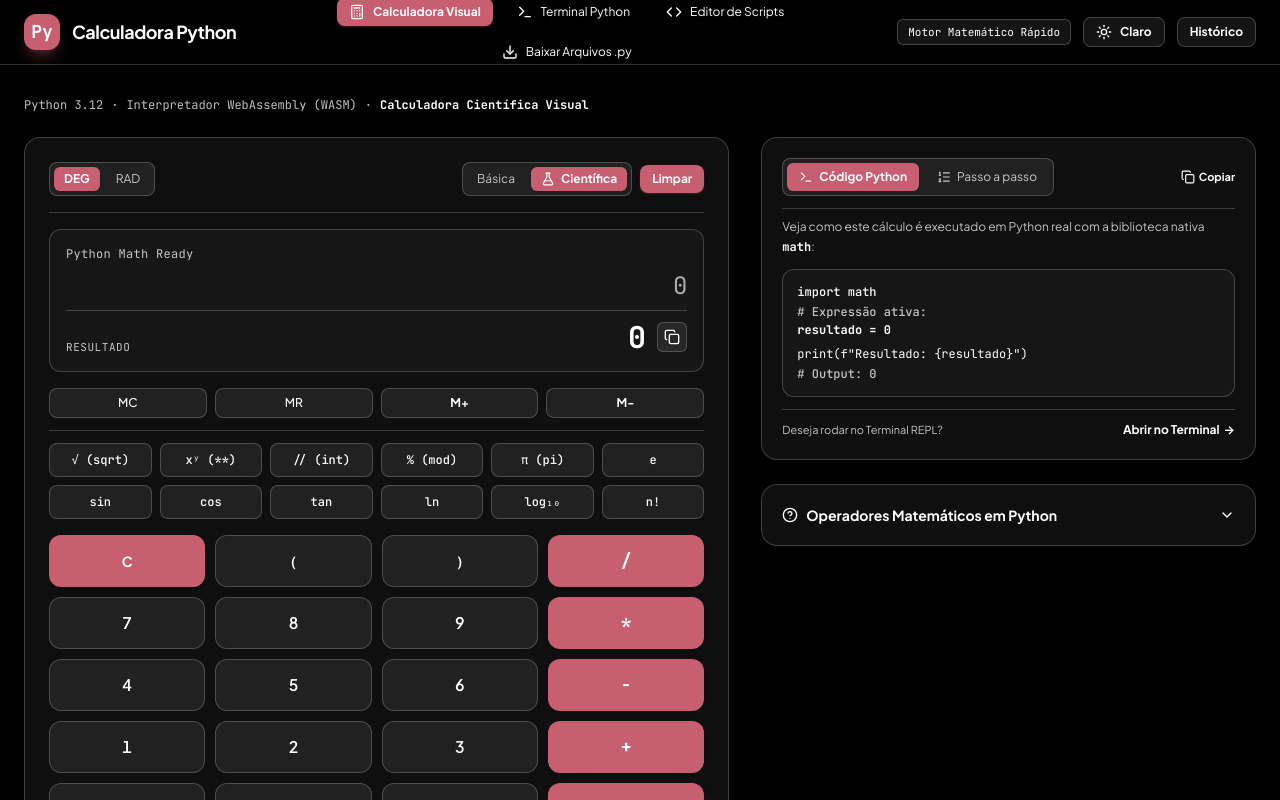
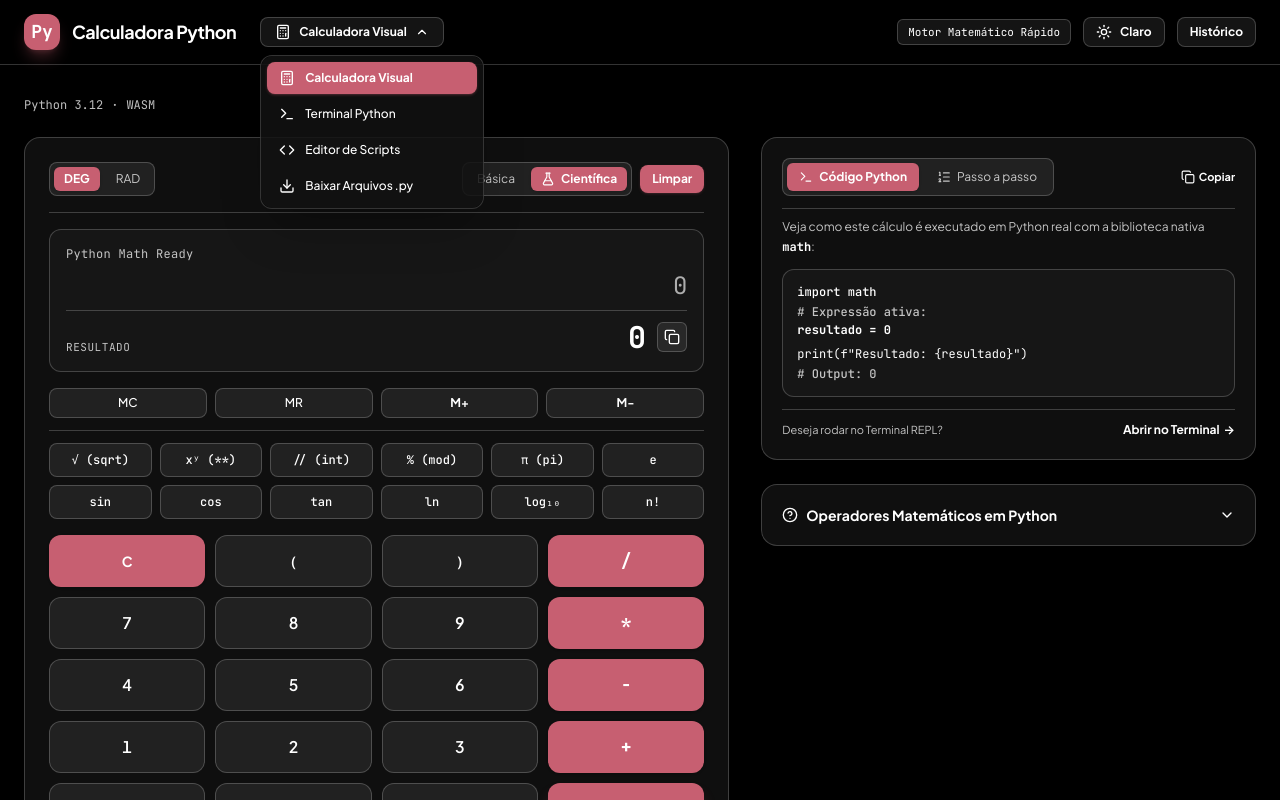
Before and after one commit to thays-reis2026/imersao-engenharia-software-ia, a React (Vite) app in the folder calculadora-python/: page / in a window 1280 px wide. Both pictures are taken after a click on the button "Calculadora Visual". Shown: the top 800 px of the page. Built offline with nearby package versions, Linux system fonts and the light colour scheme.

Commit message:
Menu suspenso e rodapé limpo

```diff
--- a/calculadora-python/src/App.tsx
+++ b/calculadora-python/src/App.tsx
@@ -98,15 +98,15 @@ export default function App() {
 
       {/* Main Content Area */}
       <main className="flex-1 max-w-7xl w-full mx-auto px-4 sm:px-6 min-[1101px]:px-8 pt-4 pb-0 sm:py-8">
-        {/* Subtle Breadcrumb / Category Metadata - Mobile: Short single line without breaking */}
-        <div className="flex sm:hidden items-center gap-2 text-xs text-[var(--theme-text-secondary)] mb-6 font-mono whitespace-nowrap overflow-x-auto">
+        {/* Subtle Breadcrumb / Category Metadata - Mobile (<= 640px): Apenas Python 3.12 · WASM */}
+        <div className="subline-mobile items-center gap-2 text-xs text-[var(--theme-text-secondary)] mb-6 font-mono whitespace-nowrap overflow-x-auto">
           <span>Python 3.12</span>
           <span aria-hidden="true">·</span>
           <span>WASM</span>
         </div>
 
-        {/* Subtle Breadcrumb / Category Metadata - Desktop: Full text line */}
-        <div className="hidden sm:flex items-center gap-2 text-xs text-[var(--theme-text-secondary)] mb-6 font-mono">
+        {/* Subtle Breadcrumb / Category Metadata - Tablet (641px - 1100px): Linha completa */}
+        <div className="subline-tablet items-center gap-2 text-xs text-[var(--theme-text-secondary)] mb-6 font-mono">
           <span>Python 3.12</span>
           <span aria-hidden="true">·</span>
           <span>Interpretador WebAssembly (WASM)</span>
@@ -117,6 +117,13 @@ export default function App() {
             {activeTab === 'scripts' && 'Editor e Executor de Scripts'}
             {activeTab === 'download' && 'Download de Códigos .py'}
           </span>
+        </div>
+
+        {/* Subtle Breadcrumb - Computador (> 1100px): Apenas Python 3.12 · WASM */}
+        <div className="subline-desktop items-center gap-2 text-xs text-[var(--theme-text-secondary)] mb-6 font-mono">
+          <span>Python 3.12</span>
+          <span aria-hidden="true">·</span>
+          <span>WASM</span>
         </div>
 
         {/* Tab Views */}
@@ -155,43 +162,17 @@ export default function App() {
       {/* Quiet Footer */}
       <footer className="border-t border-[rgba(255,255,255,0.2)] bg-[rgba(255,255,255,0.06)] py-5 sm:py-6 mt-5 sm:mt-12 text-center text-xs text-[var(--theme-text-secondary)] font-mono">
         <div className="max-w-7xl mx-auto px-4 sm:px-6 min-[1101px]:px-8">
-          {/* Mobile Footer (<= 640px): Stacked, centered lines without dots, only Baixar Scripts .py */}
+          {/* Celular (<= 640px): Apenas o texto, empilhado em duas linhas, centralizado, sem links */}
           <div className="flex sm:hidden flex-col items-center justify-center gap-1.5 text-center">
             <span className="text-[var(--theme-text-main)] font-bold">Python Calculator Engine</span>
             <span>Execução local e segura no navegador</span>
-            <div className="flex items-center justify-center pt-1 text-[var(--theme-text-main)]">
-              <button
-                onClick={() => setActiveTab('download')}
-                className="hover:underline transition-colors cursor-pointer"
-              >
-                Baixar Scripts .py
-              </button>
-            </div>
           </div>
 
-          {/* Tablet (641px - 1100px) & Desktop (> 1100px) Footer: Horizontal line with left text and right links */}
-          <div className="hidden sm:flex items-center justify-between gap-3">
-            <div className="flex items-center gap-2">
-              <span className="text-[var(--theme-text-main)] font-bold">Python Calculator Engine</span>
-              <span>·</span>
-              <span>Execução local e segura no navegador</span>
-            </div>
-
-            <div className="flex items-center gap-4 text-[var(--theme-text-main)]">
-              <button
-                onClick={() => setActiveTab('download')}
-                className="hover:underline transition-colors cursor-pointer"
-              >
-                Baixar Scripts .py
-              </button>
-              <span className="hidden min-[1101px]:inline text-[var(--theme-text-secondary)]">·</span>
-              <button
-                onClick={() => setActiveTab('repl')}
-                className="hidden min-[1101px]:inline hover:underline transition-colors cursor-pointer"
-              >
-                Terminal REPL
-              </button>
-            </div>
+          {/* Computador e Tablet (> 640px): Os dois textos na mesma linha separados por "·", centralizado, sem links */}
+          <div className="hidden sm:flex items-center justify-center gap-2 text-center">
+            <span className="text-[var(--theme-text-main)] font-bold">Python Calculator Engine</span>
+            <span>·</span>
+            <span>Execução local e segura no navegador</span>
           </div>
         </div>
       </footer>
--- a/calculadora-python/src/components/Header.tsx
+++ b/calculadora-python/src/components/Header.tsx
@@ -3,8 +3,8 @@
  * SPDX-License-Identifier: Apache-2.0
  */
 
-import React from 'react';
-import { Terminal, Code, Download, Calculator, CheckCircle2, Loader2, Sun, Moon } from 'lucide-react';
+import React, { useState, useRef, useEffect } from 'react';
+import { Terminal, Code, Download, Calculator, CheckCircle2, Loader2, Sun, Moon, ChevronDown } from 'lucide-react';
 import { useTheme } from '../context/ThemeContext';
 
 export type ActiveTab = 'calculator' | 'repl' | 'scripts' | 'download';
@@ -18,6 +18,13 @@ interface HeaderProps {
   historyCount: number;
 }
 
+const navItems: { id: ActiveTab; label: string; icon: React.ComponentType<{ className?: string }> }[] = [
+  { id: 'calculator', label: 'Calculadora Visual', icon: Calculator },
+  { id: 'repl', label: 'Terminal Python', icon: Terminal },
+  { id: 'scripts', label: 'Editor de Scripts', icon: Code },
+  { id: 'download', label: 'Baixar Arquivos .py', icon: Download },
+];
+
 export const Header: React.FC<HeaderProps> = ({
   activeTab,
   setActiveTab,
@@ -27,10 +34,109 @@ export const Header: React.FC<HeaderProps> = ({
   historyCount,
 }) => {
   const { toggleTheme, isDark } = useTheme();
+  const [isOpen, setIsOpen] = useState(false);
+  const [focusedIndex, setFocusedIndex] = useState(-1);
+
+  const dropdownRef = useRef<HTMLDivElement>(null);
+  const buttonRef = useRef<HTMLButtonElement>(null);
+  const itemRefs = useRef<(HTMLButtonElement | null)[]>([]);
+
+  const currentItem = navItems.find((item) => item.id === activeTab) || navItems[0];
+  const CurrentIcon = currentItem.icon;
+
+  // Close when clicking outside
+  useEffect(() => {
+    const handleClickOutside = (event: MouseEvent | TouchEvent) => {
+      if (dropdownRef.current && !dropdownRef.current.contains(event.target as Node)) {
+        setIsOpen(false);
+      }
+    };
+
+    if (isOpen) {
+      document.addEventListener('mousedown', handleClickOutside);
+      document.addEventListener('touchstart', handleClickOutside);
+    }
+    return () => {
+      document.removeEventListener('mousedown', handleClickOutside);
+      document.removeEventListener('touchstart', handleClickOutside);
+    };
+  }, [isOpen]);
+
+  // Close when pressing Esc globally
+  useEffect(() => {
+    const handleGlobalKeyDown = (e: KeyboardEvent) => {
+      if (e.key === 'Escape' && isOpen) {
+        setIsOpen(false);
+        buttonRef.current?.focus();
+      }
+    };
+
+    if (isOpen) {
+      document.addEventListener('keydown', handleGlobalKeyDown);
+    }
+    return () => {
+      document.removeEventListener('keydown', handleGlobalKeyDown);
+    };
+  }, [isOpen]);
+
+  // Focus item when focusedIndex changes
+  useEffect(() => {
+    if (isOpen && focusedIndex >= 0 && focusedIndex < navItems.length) {
+      itemRefs.current[focusedIndex]?.focus();
+    }
+  }, [isOpen, focusedIndex]);
+
+  const handleSelectTab = (tabId: ActiveTab) => {
+    setActiveTab(tabId);
+    setIsOpen(false);
+    buttonRef.current?.focus();
+  };
+
+  const handleButtonKeyDown = (e: React.KeyboardEvent<HTMLButtonElement>) => {
+    if (e.key === 'ArrowDown' || e.key === 'Enter' || e.key === ' ') {
+      e.preventDefault();
+      setIsOpen(true);
+      const activeIdx = navItems.findIndex((item) => item.id === activeTab);
+      setFocusedIndex(activeIdx >= 0 ? activeIdx : 0);
+    } else if (e.key === 'ArrowUp') {
+      e.preventDefault();
+      setIsOpen(true);
+      setFocusedIndex(navItems.length - 1);
+    }
+  };
+
+  const handleItemKeyDown = (e: React.KeyboardEvent<HTMLButtonElement>, index: number, tabId: ActiveTab) => {
+    if (e.key === 'ArrowDown') {
+      e.preventDefault();
+      const nextIndex = (index + 1) % navItems.length;
+      setFocusedIndex(nextIndex);
+    } else if (e.key === 'ArrowUp') {
+      e.preventDefault();
+      const prevIndex = (index - 1 + navItems.length) % navItems.length;
+      setFocusedIndex(prevIndex);
+    } else if (e.key === 'Home') {
+      e.preventDefault();
+      setFocusedIndex(0);
+    } else if (e.key === 'End') {
+      e.preventDefault();
+      setFocusedIndex(navItems.length - 1);
+    } else if (e.key === 'Escape') {
+      e.preventDefault();
+      setIsOpen(false);
+      buttonRef.current?.focus();
+    } else if (e.key === 'Tab') {
+      setIsOpen(false);
+    } else if (e.key === 'Enter' || e.key === ' ') {
+      e.preventDefault();
+      handleSelectTab(tabId);
+    }
+  };
+
   return (
     <header className="sticky top-0 z-40 border-b border-[rgba(255,255,255,0.2)] bg-black/85 backdrop-blur-md">
       <div className="max-w-7xl mx-auto px-4 sm:px-6 min-[1101px]:px-8 py-2 min-[1101px]:py-0 min-[1101px]:h-16 flex flex-wrap min-[1101px]:flex-nowrap items-center justify-between gap-y-2 gap-x-3 min-[1101px]:gap-6">
-        {/* Zone 1: Brand Wordmark */}
+        {/* Zone 1: Brand Wordmark & Desktop Dropdown Menu (only screens > 1100px) */}
+        <div className="flex items-center gap-4 sm:gap-6 shrink-0 order-1">
           <div className="flex items-center gap-3 shrink-0">
             <div className="w-9 h-9 rounded-xl bg-[#C75F71] flex items-center justify-center text-white font-bold keep-white shadow-lg shadow-[#C75F71]/30">
               <span className="font-mono text-lg font-black text-white keep-white">Py</span>
@@ -42,8 +148,86 @@ export const Header: React.FC<HeaderProps> = ({
             </div>
           </div>
 
-        {/* Zone 2: Navigation Links (wrap on tablet or desktop single-row) */}
-        <nav className="hidden sm:flex flex-wrap items-center justify-center gap-2 sm:gap-3 min-[1101px]:gap-2 w-full min-[1101px]:w-auto order-3 min-[1101px]:order-2 py-1 min-[1101px]:py-0">
+          {/* Desktop Dropdown Menu (only screens > 1100px, hidden on <= 1100px) */}
+          <div className="desktop-only-menu relative" ref={dropdownRef}>
+            <button
+              ref={buttonRef}
+              type="button"
+              id="desktop-nav-menu-button"
+              aria-haspopup="menu"
+              aria-expanded={isOpen}
+              aria-controls="desktop-nav-menu"
+              onClick={() => {
+                setIsOpen((prev) => !prev);
+                if (!isOpen) {
+                  const activeIdx = navItems.findIndex((item) => item.id === activeTab);
+                  setFocusedIndex(activeIdx >= 0 ? activeIdx : 0);
+                }
+              }}
+              onKeyDown={handleButtonKeyDown}
+              className="flex items-center gap-2 px-3.5 py-1.5 text-xs font-bold text-[var(--theme-text-main)] bg-[rgba(255,255,255,0.08)] border border-[rgba(255,255,255,0.2)] hover:bg-[rgba(255,255,255,0.14)] rounded-lg transition-colors whitespace-nowrap cursor-pointer focus:outline-none focus-visible:ring-2 focus-visible:ring-[#C75F71]"
+            >
+              <CurrentIcon className="w-4 h-4 text-[var(--theme-text-main)]" />
+              <span>{currentItem.label}</span>
+              <ChevronDown
+                className={`w-3.5 h-3.5 text-[var(--theme-text-main)] transition-transform duration-200 ease-in-out ${
+                  isOpen ? 'rotate-180' : 'rotate-0'
+                }`}
+                aria-hidden="true"
+              />
+            </button>
+
+            {/* Floating Dropdown Panel */}
+            {isOpen && (
+              <div
+                id="desktop-nav-menu"
+                role="menu"
+                aria-labelledby="desktop-nav-menu-button"
+                className="absolute top-full left-0 mt-2 w-56 p-1.5 rounded-xl bg-[var(--theme-header-bg)] backdrop-blur-md border border-[rgba(255,255,255,0.2)] shadow-2xl z-50 flex flex-col gap-1 animate-in fade-in zoom-in-95 duration-150"
+              >
+                <div className="absolute inset-0 rounded-xl bg-[rgba(255,255,255,0.06)] pointer-events-none -z-10" />
+                {navItems.map((item, index) => {
+                  const Icon = item.icon;
+                  const isActive = activeTab === item.id;
+                  return (
+                    <button
+                      key={item.id}
+                      ref={(el) => {
+                        itemRefs.current[index] = el;
+                      }}
+                      role="menuitem"
+                      type="button"
+                      tabIndex={focusedIndex === index ? 0 : -1}
+                      onClick={() => handleSelectTab(item.id)}
+                      onKeyDown={(e) => handleItemKeyDown(e, index, item.id)}
+                      className={`flex items-center gap-2.5 px-3 py-2 text-xs rounded-lg transition-colors w-full text-left cursor-pointer focus:outline-none ${
+                        isActive
+                          ? 'bg-[#C75F71] text-white font-bold keep-white shadow-sm shadow-[#C75F71]/30'
+                          : 'text-[var(--theme-text-main)] hover:bg-[rgba(255,255,255,0.14)] focus:bg-[rgba(255,255,255,0.14)] font-medium'
+                      }`}
+                    >
+                      <Icon
+                        className={`w-4 h-4 shrink-0 ${
+                          isActive ? 'text-white keep-white' : 'text-[var(--theme-text-main)]'
+                        }`}
+                      />
+                      <span
+                        className={`whitespace-nowrap ${
+                          isActive ? 'text-white font-bold keep-white' : 'text-[var(--theme-text-main)]'
+                        }`}
+                      >
+                        {item.label}
+                      </span>
+                    </button>
+                  );
+                })}
+              </div>
+            )}
+          </div>
+        </div>
+
+        {/* Zone 2 (Tablet: 641px - 1100px): Navigation Links (hidden on > 1100px) */}
+        <nav className="tablet-mobile-nav hidden sm:flex flex-wrap items-center justify-center gap-2 sm:gap-3 w-full order-3 py-1">
           <button
             onClick={() => setActiveTab('calculator')}
             className={`flex items-center gap-1.5 sm:gap-2 px-3 py-1.5 text-xs rounded-lg transition-colors whitespace-nowrap shrink-0 cursor-pointer ${
@@ -54,30 +238,6 @@ export const Header: React.FC<HeaderProps> = ({
           >
             <Calculator className="w-4 h-4" />
             <span>Calculadora Visual</span>
-          </button>
-
-          <button
-            onClick={() => setActiveTab('repl')}
-            className={`hidden min-[1101px]:flex items-center gap-1.5 sm:gap-2 px-3 py-1.5 text-xs rounded-lg transition-colors whitespace-nowrap shrink-0 cursor-pointer ${
-              activeTab === 'repl'
-                ? 'bg-[#C75F71] text-white font-bold keep-white shadow-sm shadow-[#C75F71]/30'
-                : 'text-[var(--theme-text-main)] hover:bg-[rgba(255,255,255,0.14)]'
-            }`}
-          >
-            <Terminal className="w-4 h-4" />
-            <span>Terminal Python</span>
-          </button>
-
-          <button
-            onClick={() => setActiveTab('scripts')}
-            className={`hidden min-[1101px]:flex items-center gap-1.5 sm:gap-2 px-3 py-1.5 text-xs rounded-lg transition-colors whitespace-nowrap shrink-0 cursor-pointer ${
-              activeTab === 'scripts'
-                ? 'bg-[#C75F71] text-white font-bold keep-white shadow-sm shadow-[#C75F71]/30'
-                : 'text-[var(--theme-text-main)] hover:bg-[rgba(255,255,255,0.14)]'
-            }`}
-          >
-            <Code className="w-4 h-4" />
-            <span>Editor de Scripts</span>
           </button>
 
           <button
@@ -94,7 +254,7 @@ export const Header: React.FC<HeaderProps> = ({
         </nav>
 
         {/* Zone 3: Primary Action / Runtime Status */}
-        <div className="flex items-center gap-2 sm:gap-3 shrink-0 order-2 min-[1101px]:order-3">
+        <div className="flex items-center gap-2 sm:gap-3 shrink-0 order-2">
           {/* Status of Python Engine */}
           <div className="hidden sm:flex items-center gap-2 px-2.5 py-1 rounded-md bg-[rgba(255,255,255,0.08)] border border-[rgba(255,255,255,0.2)] text-[11px] text-[var(--theme-text-main)] font-mono">
             {isEngineLoading ? (
--- a/calculadora-python/src/index.css
+++ b/calculadora-python/src/index.css
@@ -117,3 +117,53 @@ html, body {
 ::-webkit-scrollbar-thumb:hover {
   background: var(--theme-scrollbar-hover);
 }
+
+/* Strict responsive visibility for Header navigation (threshold: 1100px) */
+@media (max-width: 1100px) {
+  .desktop-only-menu {
+    display: none !important;
+  }
+}
+
+@media (min-width: 1101px) {
+  .tablet-mobile-nav {
+    display: none !important;
+  }
+}
+
+/* Strict mutually exclusive responsive visibility for subline below header */
+@media (max-width: 640px) {
+  .subline-mobile {
+    display: flex !important;
+  }
+  .subline-tablet {
+    display: none !important;
+  }
+  .subline-desktop {
+    display: none !important;
+  }
+}
+
+@media (min-width: 641px) and (max-width: 1100px) {
+  .subline-mobile {
+    display: none !important;
+  }
+  .subline-tablet {
+    display: flex !important;
+  }
+  .subline-desktop {
+    display: none !important;
+  }
+}
+
+@media (min-width: 1101px) {
+  .subline-mobile {
+    display: none !important;
+  }
+  .subline-tablet {
+    display: none !important;
+  }
+  .subline-desktop {
+    display: flex !important;
+  }
+}
```
Lines whose indentation alone changed are shown as unchanged.
